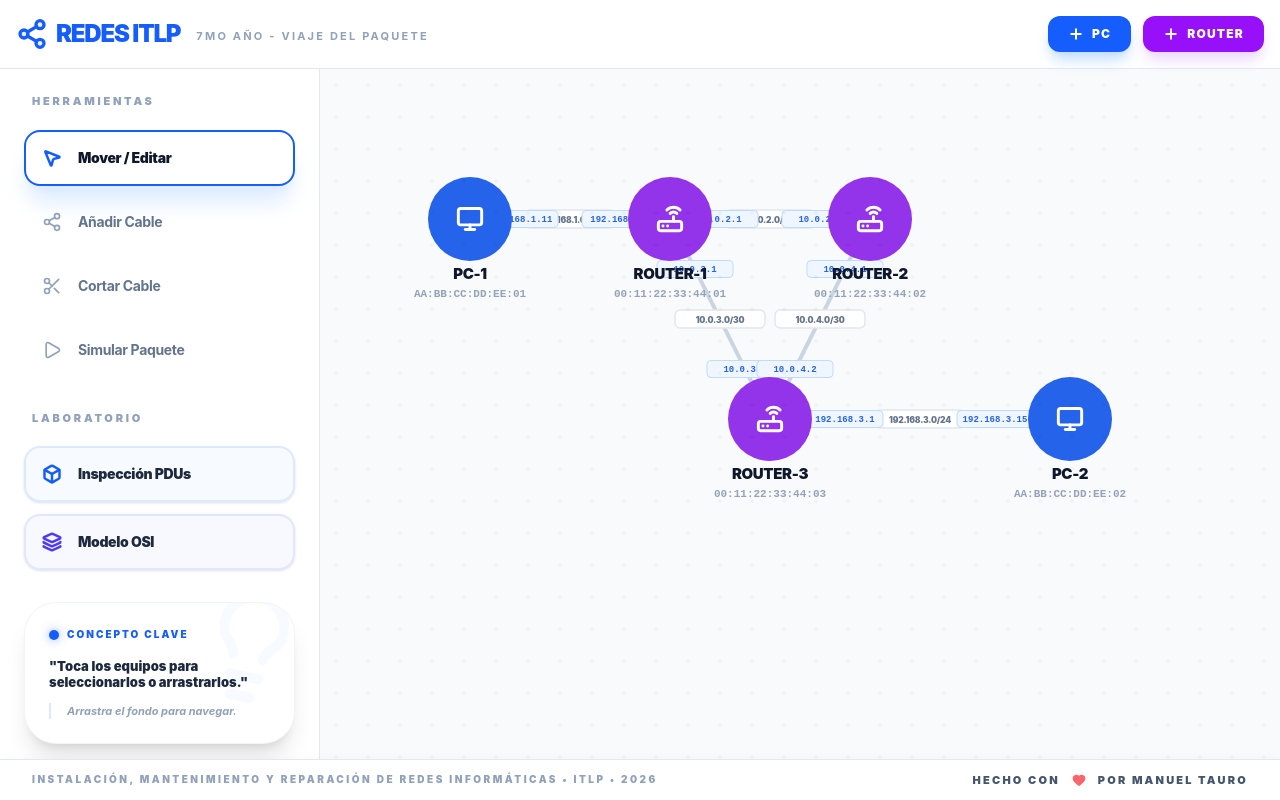
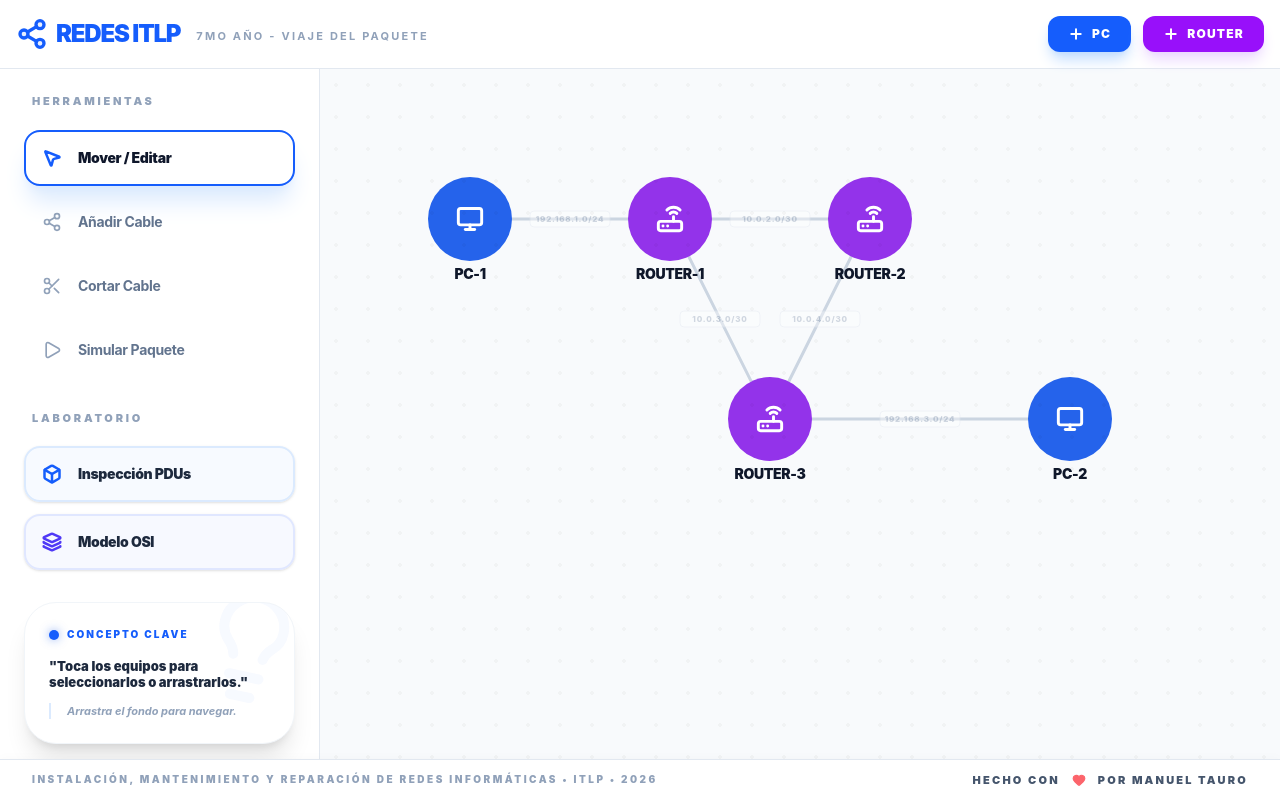
Before and after one commit to ManuT18/NetSimulator, a React (Vite) app: page / in a window 1280 px wide. Built offline with nearby package versions, Linux system fonts and the light colour scheme.

Commit message:
Simplificar interfaz del canvas reduciendo la carga visual

```diff
--- a/src/App.jsx
+++ b/src/App.jsx
@@ -581,6 +581,7 @@ const App = () => {
                   const t = nodes.find((n) => n.id === link.target);
                   if (!s || !t) return null;
 
+                  const isLinkActive = selectedNode && (link.source === selectedNode.id || link.target === selectedNode.id);
                   const { sIP, tIP, subnet } = getLinkIPs(link, nodes);
                   const midX = (s.x + t.x) / 2;
                   const midY = (s.y + t.y) / 2;
@@ -591,48 +592,47 @@ const App = () => {
                   const p2y = t.y + (s.y - t.y) * 0.25;
 
                   return (
-                    <g key={link.id}>
+                    <g key={link.id} className="transition-opacity duration-300" style={{ opacity: !selectedNode || isLinkActive ? 1 : 0.2 }}>
                       <line
                         x1={s.x}
                         y1={s.y}
                         x2={t.x}
                         y2={t.y}
                         stroke="#cbd5e1"
-                        strokeWidth="4"
+                        strokeWidth="3"
                         strokeLinecap="round"
                         className="pointer-events-none"
                       />
                       {subnet && (
-                        <g transform={`translate(${midX}, ${midY})`}>
+                        <g transform={`translate(${midX}, ${midY})`} className="transition-opacity duration-500" style={{ opacity: isLinkActive ? 1 : 0.4 }}>
                           <rect
-                            x="-45"
-                            y="-9"
-                            width="90"
-                            height="18"
-                            rx="5"
+                            x="-40"
+                            y="-8"
+                            width="80"
+                            height="16"
+                            rx="4"
                             fill="white"
                             stroke="#e2e8f0"
-                            strokeWidth="1.5"
-                            className="shadow-sm"
+                            strokeWidth="1"
                           />
                           <text
                             textAnchor="middle"
-                            y="3.5"
-                            fontSize="8.5"
-                            fontWeight="900"
-                            fill="#64748b"
-                            className="uppercase tracking-tight"
+                            y="3"
+                            fontSize="8"
+                            fontWeight="800"
+                            fill="#94a3b8"
+                            className="uppercase tracking-widest"
                           >
                             {subnet}
                           </text>
                         </g>
                       )}
-                      <g transform={`translate(${p1x}, ${p1y})`}>
+                      <g transform={`translate(${p1x}, ${p1y})`} className="transition-opacity duration-500" style={{ opacity: isLinkActive ? 1 : 0 }}>
                         <rect
-                          x="-38"
-                          y="-8.5"
-                          width="76"
-                          height="17"
+                          x="-35"
+                          y="-8"
+                          width="70"
+                          height="16"
                           rx="4"
                           fill="#eff6ff"
                           stroke="#bfdbfe"
@@ -641,20 +641,20 @@ const App = () => {
                         <text
                           textAnchor="middle"
                           y="3"
-                          fontSize="9"
-                          fontWeight="900"
-                          fill="#2563eb"
+                          fontSize="8.5"
+                          fontWeight="800"
+                          fill="#3b82f6"
                           fontFamily="monospace"
                         >
                           {sIP}
                         </text>
                       </g>
-                      <g transform={`translate(${p2x}, ${p2y})`}>
+                      <g transform={`translate(${p2x}, ${p2y})`} className="transition-opacity duration-500" style={{ opacity: isLinkActive ? 1 : 0 }}>
                         <rect
-                          x="-38"
-                          y="-8.5"
-                          width="76"
-                          height="17"
+                          x="-35"
+                          y="-8"
+                          width="70"
+                          height="16"
                           rx="4"
                           fill="#eff6ff"
                           stroke="#bfdbfe"
@@ -663,9 +663,9 @@ const App = () => {
                         <text
                           textAnchor="middle"
                           y="3"
-                          fontSize="9"
-                          fontWeight="900"
-                          fill="#2563eb"
+                          fontSize="8.5"
+                          fontWeight="800"
+                          fill="#3b82f6"
                           fontFamily="monospace"
                         >
                           {tIP}
@@ -677,7 +677,7 @@ const App = () => {
                         x2={t.x}
                         y2={t.y}
                         stroke="transparent"
-                        strokeWidth="25"
+                        strokeWidth="20"
                         className={`cursor-pointer transition-all ${mode === "delete-link" ? "hover:stroke-red-500/10" : ""}`}
                         onClick={(e) => {
                           e.stopPropagation();
@@ -696,6 +696,7 @@ const App = () => {
                     onMouseDown={(e) => handleNodeEvent(e, node)}
                     onClick={(e) => e.stopPropagation()}
                     className="cursor-pointer group"
+                    style={{ opacity: !selectedNode || selectedNode.id === node.id ? 1 : 0.4 }}
                   >
                     {(selectedNode?.id === node.id ||
                       simSource?.id === node.id) && (
@@ -705,15 +706,15 @@ const App = () => {
                         stroke={
                           selectedNode?.id === node.id ? "#2563eb" : "#16a34a"
                         }
-                        strokeWidth="3"
+                        strokeWidth="2"
                         strokeDasharray="6 6"
-                        className="animate-[spin_20s_linear_infinite] opacity-30"
+                        className="animate-spin-slow opacity-40"
                       />
                     )}
                     <circle
                       r="42"
                       fill={node.type === "pc" ? "#2563eb" : "#9333ea"}
-                      className="shadow-2xl transition-all duration-300 group-hover:scale-105"
+                      className="shadow-xl transition-all duration-300 group-hover:scale-105"
                     />
                     <foreignObject x="-22" y="-22" width="44" height="44">
                       <div className="flex items-center justify-center h-full text-white pointer-events-none">
@@ -728,18 +729,20 @@ const App = () => {
                       <text
                         textAnchor="middle"
                         fill="#0f172a"
-                        className="text-[15px] font-black uppercase tracking-tight"
+                        className="text-[14px] font-black uppercase tracking-tight"
                       >
                         {node.name}
                       </text>
+                      {selectedNode?.id === node.id && (
                         <text
                           y="18"
                           textAnchor="middle"
                           fill="#94a3b8"
-                        className="text-[11px] font-mono font-black uppercase"
+                          className="text-[10px] font-mono font-bold uppercase animate-in fade-in slide-in-from-top-1 duration-300"
                         >
                           {node.mac}
                         </text>
+                      )}
                     </g>
                   </g>
                 ))}
```
Lines whose indentation alone changed are shown as unchanged.
